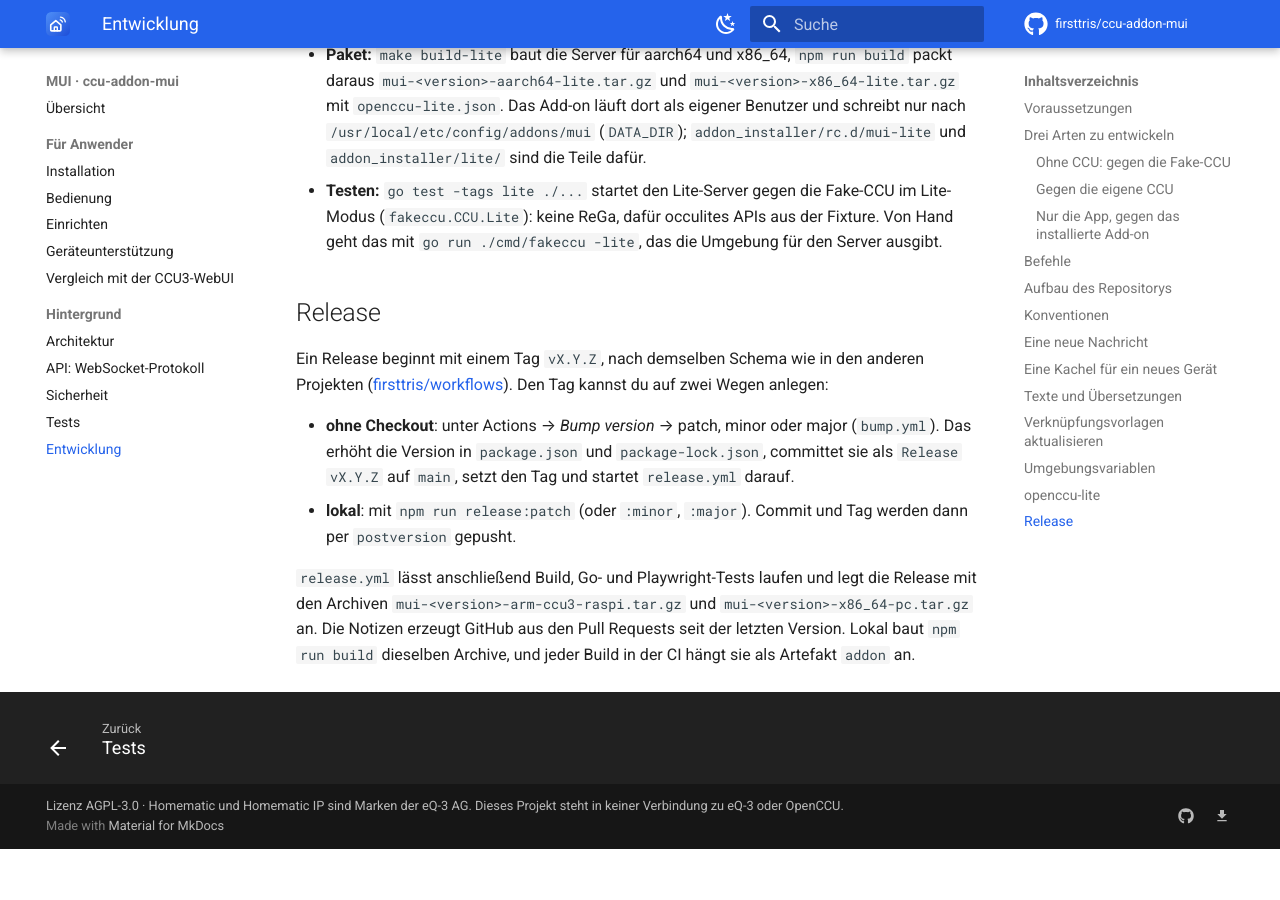
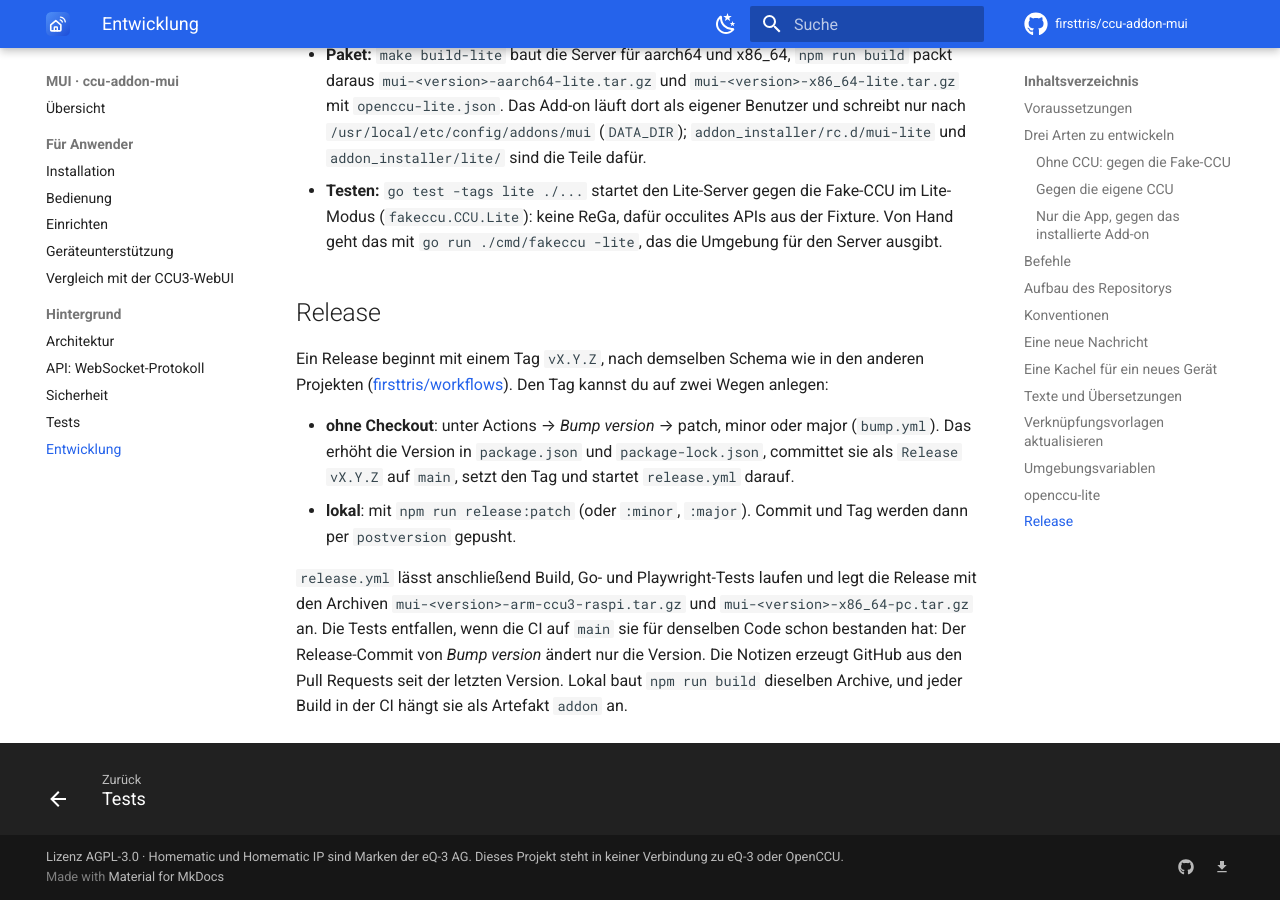
Before and after one commit to firsttris/ccu-addon-mui, an MkDocs documentation site: the page built from docs/entwicklung.md, in a window 1280 px wide and 900 px high, scrolled down 10687 px. Built offline with MkDocs 1.6.1 and Material for MkDocs 9.7.7, drawn with Linux system fonts in a browser that asks for light colours; comment, search, counter and statistics services are not loaded; before the commit the page ends 11536 px from its top, so only the background shows below that.

Commit message:
CI schneller: Stack-E2E auf drei Runnern, Release ohne doppelte Tests (#251)
- Stack-E2E: drei Shards statt zwei. Die übersprungenen Doku-Screenshots
  (e2e-stack/docs-screenshots.spec.ts, 11 Tests) zählten für --shard mit
  und ließen dem ersten Shard 32 echte Tests gegen 42 im zweiten (122 s
  gegen 179 s). Ohne DOCS=1 ignoriert die Konfiguration die Datei jetzt;
  die 74 Tests verteilen sich 25/25/24.
- Release: Go- und Playwright-Tests entfallen über tested-on-main, wenn
  main sie für denselben Code schon bestanden hat. Build (Artefakt addon)
  und openccu-lite-VM laufen weiter immer.
- timeout-minutes für alle Jobs ohne, etwa das Zwei- bis Dreifache der
  heutigen Dauer.


Claude-Session: https://claude.ai/code/session_0175jonGKuZthWB6TxfKE9Pr

Co-authored-by: Claude <noreply@anthropic.com>

```diff
--- a/docs/entwicklung.md
+++ b/docs/entwicklung.md
@@ -312,6 +312,8 @@ Ein Release beginnt mit einem Tag `vX.Y.Z`, nach demselben Schema wie in den and
   `postversion` gepusht.
 
 `release.yml` lässt anschließend Build, Go- und Playwright-Tests laufen und legt die Release mit den
-Archiven `mui-<version>-arm-ccu3-raspi.tar.gz` und `mui-<version>-x86_64-pc.tar.gz` an. Die Notizen erzeugt
+Archiven `mui-<version>-arm-ccu3-raspi.tar.gz` und `mui-<version>-x86_64-pc.tar.gz` an. Die Tests entfallen,
+wenn die CI auf `main` sie für denselben Code schon bestanden hat: Der Release-Commit von *Bump version*
+ändert nur die Version. Die Notizen erzeugt
 GitHub aus den Pull Requests seit der letzten Version. Lokal baut `npm run build` dieselben Archive, und
 jeder Build in der CI hängt sie als Artefakt `addon` an.
--- a/playwright.stack.config.ts
+++ b/playwright.stack.config.ts
@@ -21,9 +21,13 @@ export const FAKE_CCU_URL = `http://127.0.0.1:${fakeCCU.webui}`;
 
 export default defineConfig({
   testDir: './e2e-stack',
+  // The documentation pictures only with DOCS=1 (npm run docs:screenshots):
+  // skipped, they would still count for --shard and leave the first shard
+  // with fewer real tests than the others
+  testIgnore: process.env.DOCS ? undefined : 'docs-screenshots.spec.ts',
   // All tests share the fake CCU's state, so one worker runs them one after
   // the other. fullyParallel only lets --shard split single tests (the CI
-  // runs two shards, each with its own stack); every test resets the fake
+  // runs three shards, each with its own stack); every test resets the fake
   // CCU first (resetFakeCCU), so none depends on another.
   fullyParallel: true,
   workers: 1,
```
Also changed, not shown: docs/tests.md (+2 -2 lines), 5 other files.
